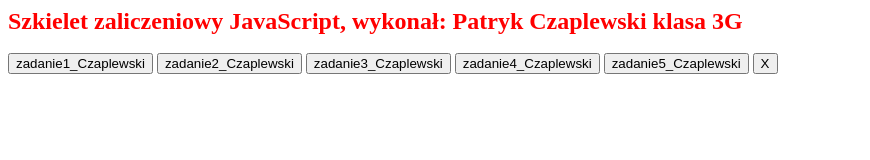
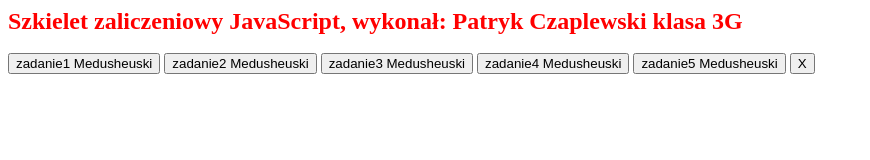
Before and after one commit to 777mabama777/js, a plain HTML site: page index.html in a window 1280 px wide. Shown: the whole page, without its empty margins (0-870 px from the left). Drawn offline with Linux system fonts and the light colour scheme.

Commit message:
Update index.html

```diff
--- a/index.html
+++ b/index.html
@@ -2,7 +2,7 @@
 <html lang="pl-PL">
     <head>
         <meta charset="utf-8">
-        <title>Czaplewski 3G</title>
+        <title>Medusheuski 3G</title>
         <script language="JavaScript">
             function WinOpen_z1()
             {
@@ -39,11 +39,11 @@
     document.write("Szkielet zaliczeniowy JavaScript, wykonał: Patryk Czaplewski klasa 3G".fontcolor("red").fontsize(5).bold()+"<br><br>");
     </script>
     <form>
-      <input type="button" value="zadanie1_Czaplewski" onclick="WinOpen_z1('')">
-      <input type="button" value="zadanie2_Czaplewski" onclick="WinOpen_z2('')">
-            <input type="button" value="zadanie3_Czaplewski" onclick="WinOpen_z3('')">
-            <input type="button" value="zadanie4_Czaplewski" onclick="WinOpen_z4('')">
-            <input type="button" value="zadanie5_Czaplewski" onclick="WinOpen_z5('')">
+      <input type="button" value="zadanie1 Medusheuski" onclick="WinOpen_z1('')">
+      <input type="button" value="zadanie2 Medusheuski" onclick="WinOpen_z2('')">
+            <input type="button" value="zadanie3 Medusheuski" onclick="WinOpen_z3('')">
+            <input type="button" value="zadanie4 Medusheuski" onclick="WinOpen_z4('')">
+            <input type="button" value="zadanie5 Medusheuski" onclick="WinOpen_z5('')">
 
             <input type="button" value="X" onclick="okno_zamknij()">
         </form>
```
